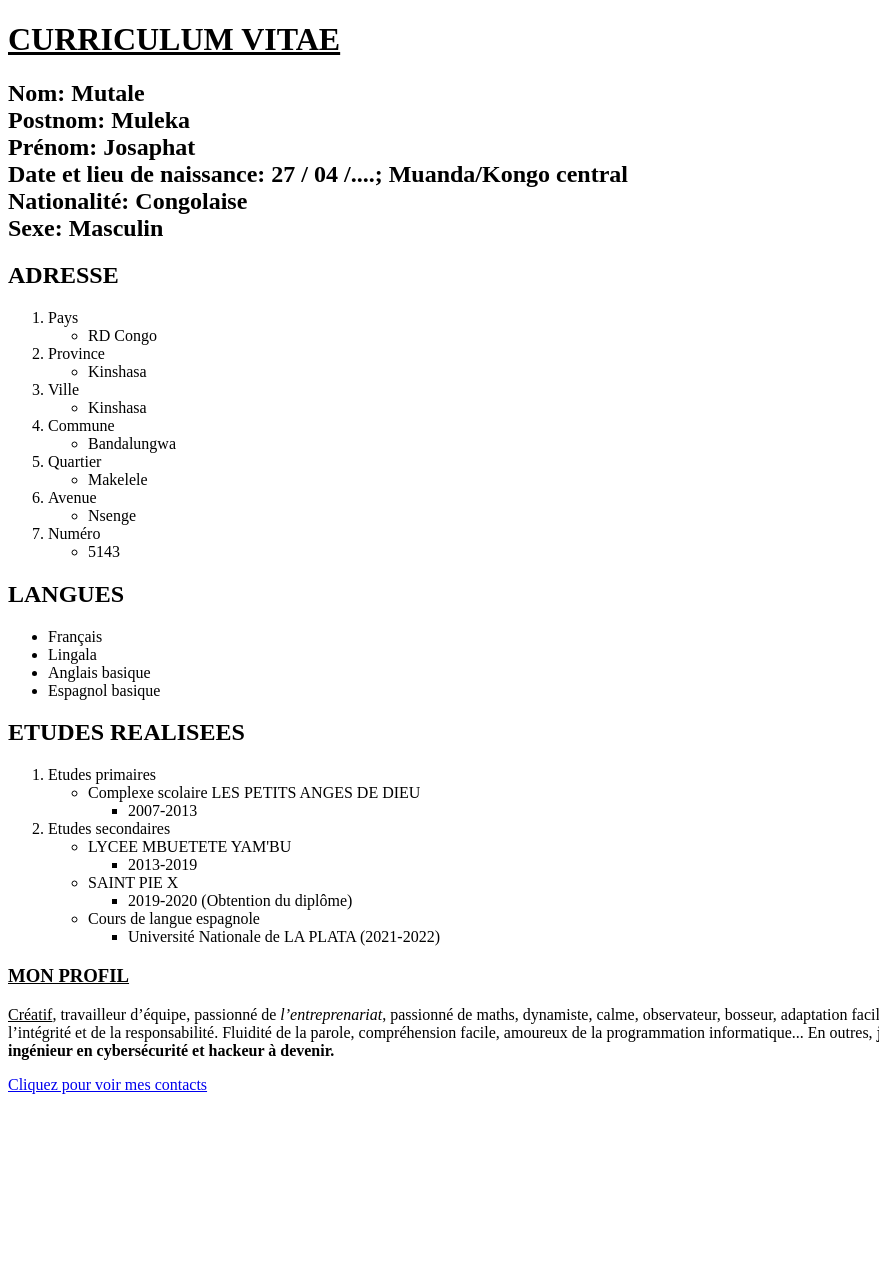
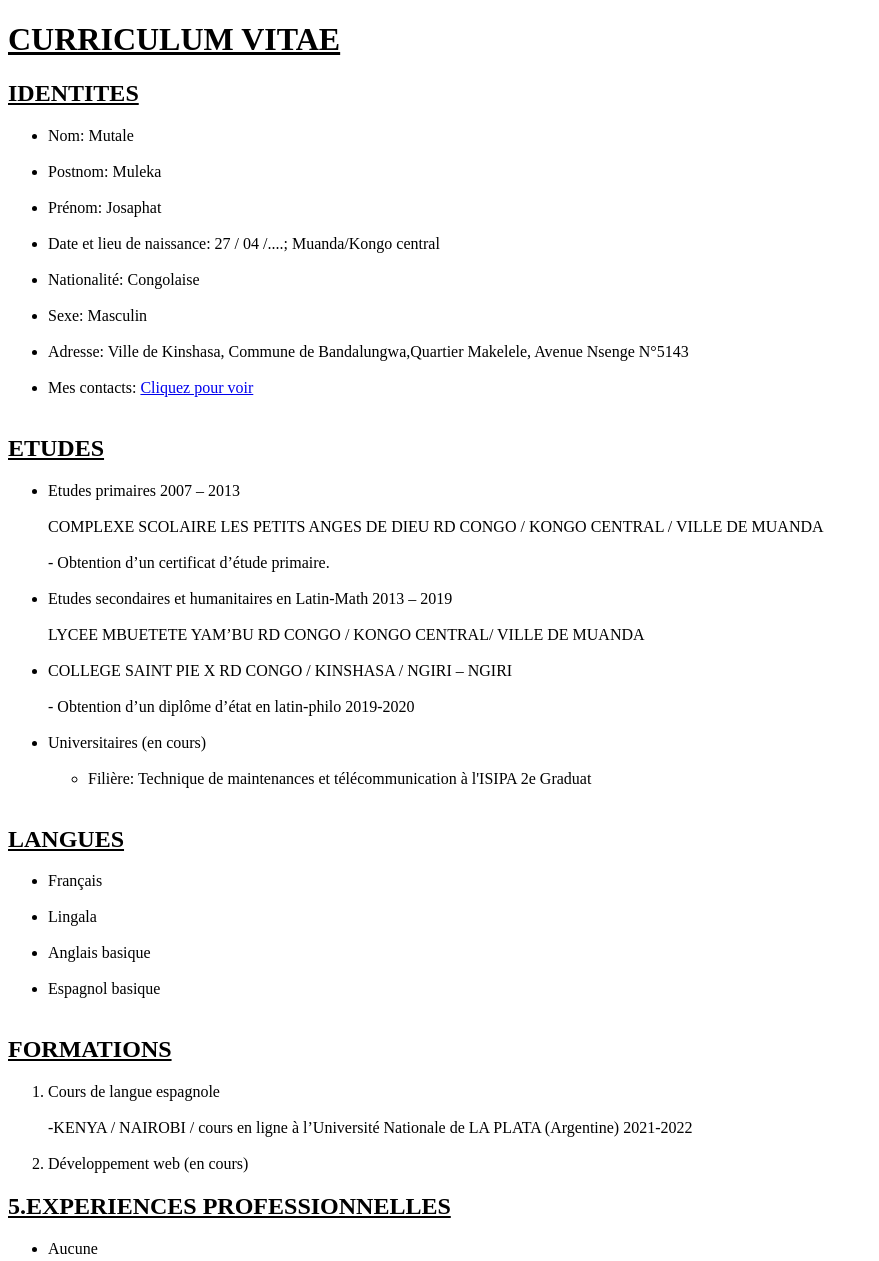
Before and after one commit to Josaphatmutale/portfolio, a plain HTML site: page index.html in a window 1280 px wide. Shown: the top 1261 px of the page, without its empty margins (0-879 px from the left). Before the commit the page ends 1102 px from the top, so only its background shows below. Drawn offline with Linux system fonts and the light colour scheme.

Commit message:
Modification des contenus du Cv

```diff
--- a/index.html
+++ b/index.html
@@ -8,82 +8,75 @@
 </head>
 <body>
        <h1><u>CURRICULUM VITAE</u></h1>
-       <h2>Nom: Mutale <br>
-           Postnom: Muleka <br>
-           Prénom: Josaphat <br>
-           Date et lieu de naissance: 27 / 04 /....; Muanda/Kongo central <br>
-           Nationalité: Congolaise <br>
-           Sexe: Masculin <br>
-        </h2>
-      <h2>
-        ADRESSE
-      </h2>
-      <ol>
-        <li>Pays</li>
-        <ul>
-          <li>RD Congo</li>
-        </ul>
-        <li>Province</li>
-        <ul>
-          <li>Kinshasa</li>
-        </ul>
-        <li>Ville</li>
-        <ul>
-          <li>Kinshasa</li>
-        </ul>
-        <li>Commune</li>
-        <ul>
-          <li>Bandalungwa</li>
-        </ul>
-        <li>Quartier</li>
-        <ul>
-          <li>Makelele</li>
-        </ul>
-        <li>Avenue</li>
-        <ul>
-          <li>Nsenge</li>
-        </ul>
-        <li>Numéro</li>
-        <ul>
-          <li>5143</li>
-        </ul>
-      </ol>
-       <h2>LANGUES</h2>
+       <h2><u>IDENTITES</u></h2>
        <ul>
-        <li>Français</li>
-        <li>Lingala</li>
-        <li>Anglais basique</li>
-        <li>Espagnol basique</li>
+         <li>Nom: Mutale</li> <br>
+         <li>Postnom: Muleka</li> <br>
+         <li>Prénom: Josaphat</li> <br>
+         <li>Date et lieu de naissance: 27 / 04 /....; Muanda/Kongo central</li> <br>
+         <li>Nationalité: Congolaise</li> <br>
+         <li>Sexe: Masculin</li> <br>
+         <li>Adresse: Ville de Kinshasa, Commune de Bandalungwa,Quartier Makelele, Avenue Nsenge N°5143</li><br>
+         <li>Mes contacts: <a href="pages/contact.html">Cliquez pour voir</a></li><br>
        </ul>
-       <h2>ETUDES REALISEES</h2>
-       <ol>
-        <li>Etudes primaires</li>
-        <ul>
-          <li>Complexe scolaire LES PETITS ANGES DE DIEU</li>
+       <h2><u>ETUDES</u></h2>
+            <ul>
+              <li>Etudes primaires 2007 – 2013 <br>
+                <br>
+                COMPLEXE SCOLAIRE LES PETITS ANGES DE DIEU
+                RD CONGO /   KONGO CENTRAL / VILLE DE MUANDA <br>
+                <br>
+                -	Obtention d’un certificat d’étude primaire.
+                </li><br>
+              <li>
+                Etudes secondaires et humanitaires en Latin-Math 2013 – 2019 <br>
+                <br>
+                LYCEE MBUETETE YAM’BU
+                RD CONGO / KONGO CENTRAL/ VILLE DE MUANDA
+              </li><br>
+              <li>COLLEGE SAINT PIE X
+                  RD CONGO / KINSHASA / NGIRI – NGIRI <br>
+                  <br>
+                  -	Obtention d’un diplôme d’état en latin-philo 2019-2020
+              </li><br>
+              <li>Universitaires (en cours)</li><br>
+              <ul>
+                <li>Filière: Technique de maintenances et télécommunication à l'ISIPA  2e Graduat</li><br>
+              </ul>
+            </ul>
+            <h2><u>LANGUES</u></h2>
           <ul>
-            <li>2007-2013</li>
+          <li>Français</li><br>
+          <li>Lingala</li><br>
+          <li>Anglais basique</li><br>
+          <li>Espagnol basique</li><br>
           </ul>
-        </ul>
-        <li>Etudes secondaires</li>
-        <ul>
-          <li>LYCEE MBUETETE YAM'BU</li>
+          <h2><u>FORMATIONS</u></h2>
+          <ol>
+           <li>Cours de langue espagnole <br>
+            <br>
+             -KENYA / NAIROBI / cours en ligne à l’Université Nationale de LA PLATA (Argentine) 2021-2022
+            </li> <br>
+           <li>Développement web (en cours)</li>
+          </ol>
+          <h2><u>5.EXPERIENCES PROFESSIONNELLES</u></h2>
           <ul>
-            <li>2013-2019</li>
+            <li>
+              Aucune
+            </li>
           </ul>
-          <li>SAINT PIE X</li>
-          <ul>
-            <li>2019-2020 (Obtention du diplôme)</li>
-          </ul>
-          <li>Cours de langue espagnole</li>
-          <ul>
-            <li>Université Nationale de LA PLATA (2021-2022)</li>
-          </ul>
-        </ul>
-       </ol>
-       <h3><u>MON PROFIL</u></h3>
+        <h3><u>MON PROFIL</u></h3>
        <p><u>Créatif</u>, travailleur d’équipe, passionné de <em>l’entreprenariat</em>, passionné de maths, dynamiste, calme, observateur, bosseur, adaptation facile du travail, respectueux, esprit de recherche, et bon sens de    l’intégrité et de la responsabilité. Fluidité de la parole, compréhension facile, amoureux de la programmation informatique...
         En outres, <strong>je suis développeur web , mobile, ingénieur en IA, ingénieur en cybersécurité et hackeur à devenir.</strong>
        </p>
-       <a href="pages/contact.html">Cliquez pour voir mes contacts</a>
+       <br>
+       <p>Je certifie en mon honneur que les infomations fournies ci-haut sont vraies et vévifiables.</p>
+       <br>
+       <br>
+       <p>Fait à Kinshasa, le 7/03/2023</p>
+       <br>
+       <br>
+       <br>
+       <p>Josaphat Mutale Muleka</p>
 </body>
 </html>
```
Also changed, not shown: pages/contact.html (+6 -15 lines).
